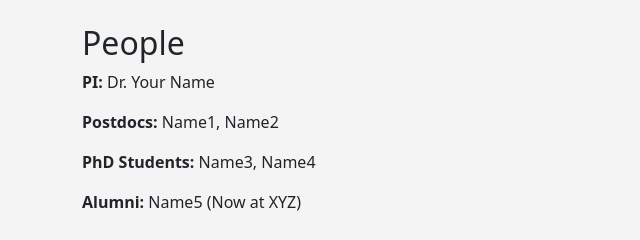
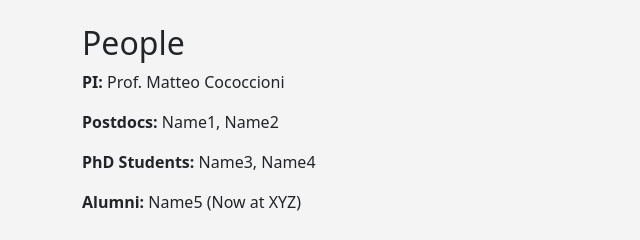
Before and after one commit to skbehera92/cmtsg, a plain HTML site: page index.html in a window 1280 px wide. Shown: the part 370-610 px from the top of the page, 0-640 px from the left. Drawn offline with nearby package versions, Linux system fonts and the light colour scheme.

Commit message:
Update index.html

```diff
--- a/index.html
+++ b/index.html
@@ -57,7 +57,7 @@
   <section id="people">
     <div class="container">
       <h2>People</h2>
-      <p><strong>PI:</strong> Dr. Your Name</p>
+      <p><strong>PI:</strong> Prof. Matteo Cococcioni</p>
       <p><strong>Postdocs:</strong> Name1, Name2</p>
       <p><strong>PhD Students:</strong> Name3, Name4</p>
       <p><strong>Alumni:</strong> Name5 (Now at XYZ)</p>
```
